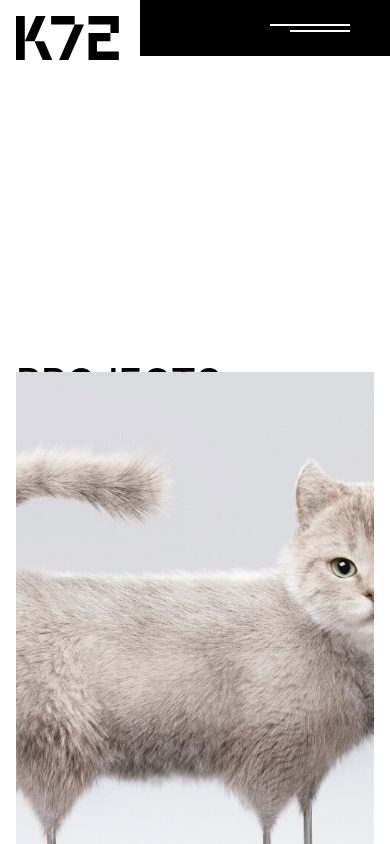
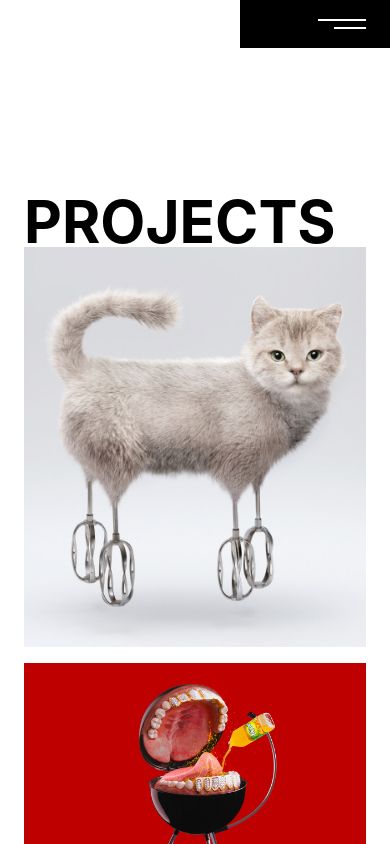
Before and after one commit to alihusnain-dev/k72-vite, a React (Vite) app: page /projects in a window 390 px wide. Shown: the top 844 px of the page. Built offline with nearby package versions, Linux system fonts and the light colour scheme.

Commit message:
Full mobile responsiveness for all pages and components

```diff
--- a/src/components /common/Navbar.jsx
+++ b/src/components /common/Navbar.jsx
@@ -1,23 +1,46 @@
-import React from 'react'
+import React, { useState } from 'react'
 import { Link } from 'react-router-dom'
+import { useGSAP } from '@gsap/react'
+import gsap from 'gsap'
 
 const Navbar = () => {
+    const [isOpen, setIsOpen] = useState(false)
+
+    useGSAP(() => {
+        if (isOpen) {
+            gsap.to(".mobile-menu", { height: "100vh", duration: 0.6, ease: "power4.inOut" })
+            gsap.to(".mobile-link", { opacity: 1, y: 0, stagger: 0.1, delay: 0.3 })
+        } else {
+            gsap.to(".mobile-link", { opacity: 0, y: 20, stagger: 0.05 })
+            gsap.to(".mobile-menu", { height: 0, duration: 0.6, ease: "power4.inOut" })
+        }
+    }, [isOpen])
+
     return (
-        <div className='fixed top-0 left-0 w-full z-10'>
-            <div className="flex items-start justify-between w-full h-full">
-                <Link to="/" className='p-4'>
-                    <svg xmlns="http://www.w3.org/2000/svg" width="103" height="44" viewBox="0 0 103 44">
-                        <path fill-rule="evenodd" d="M35.1441047,8.4486911 L58.6905011,8.4486911 L58.6905011,-1.3094819e-14 L35.1441047,-1.3094819e-14 L35.1441047,8.4486911 Z M20.0019577,0.000230366492 L8.83414254,25.3433089 L18.4876971,25.3433089 L29.5733875,0.000230366492 L20.0019577,0.000230366492 Z M72.5255345,0.000691099476 L72.5255345,8.44846073 L94.3991559,8.44846073 L94.3991559,16.8932356 L72.5275991,16.8932356 L72.5275991,19.5237906 L72.5255345,19.5237906 L72.5255345,43.9274346 L102.80937,43.9274346 L102.80937,35.4798953 L80.9357483,35.4798953 L80.9357483,25.3437696 L94.3996147,25.3428482 L94.3996147,16.8953089 L102.80937,16.8953089 L102.80937,0.000691099476 L72.5255345,0.000691099476 Z M-1.30398043e-14,43.9278953 L8.78642762,43.9278953 L8.78642762,0.0057591623 L-1.30398043e-14,0.0057591623 L-1.30398043e-14,43.9278953 Z M58.6849955,8.4486911 L43.1186904,43.9274346 L52.3166592,43.9274346 L67.9877996,8.4486911 L58.6849955,8.4486911 Z M18.4688864,25.3437696 L26.7045278,43.9278953 L36.2761871,43.9278953 L28.1676325,25.3375497 L18.4688864,25.3437696 Z"></path>
+        <div className='fixed top-0 left-0 w-full z-50'>
+            <div className="flex items-start justify-between w-full h-full relative z-50">
+                <Link to="/" className='p-4 mix-blend-difference'>
+                    <svg xmlns="http://www.w3.org/2000/svg" width="80" height="34" viewBox="0 0 103 44" className='md:w-[103px] md:h-[44px]'>
+                        <path fill="white" fillRule="evenodd" d="M35.1441047,8.4486911 L58.6905011,8.4486911 L58.6905011,-1.3094819e-14 L35.1441047,-1.3094819e-14 L35.1441047,8.4486911 Z M20.0019577,0.000230366492 L8.83414254,25.3433089 L18.4876971,25.3433089 L29.5733875,0.000230366492 L20.0019577,0.000230366492 Z M72.5255345,0.000691099476 L72.5255345,8.44846073 L94.3991559,8.44846073 L94.3991559,16.8932356 L72.5275991,16.8932356 L72.5275991,19.5237906 L72.5255345,19.5237906 L72.5255345,43.9274346 L102.80937,43.9274346 L102.80937,35.4798953 L80.9357483,35.4798953 L80.9357483,25.3437696 L94.3996147,25.3428482 L94.3996147,16.8953089 L102.80937,16.8953089 L102.80937,0.000691099476 L72.5255345,0.000691099476 Z M-1.30398043e-14,43.9278953 L8.78642762,43.9278953 L8.78642762,0.0057591623 L-1.30398043e-14,0.0057591623 L-1.30398043e-14,43.9278953 Z M58.6849955,8.4486911 L43.1186904,43.9274346 L52.3166592,43.9274346 L67.9877996,8.4486911 L58.6849955,8.4486911 Z M18.4688864,25.3437696 L26.7045278,43.9278953 L36.2761871,43.9278953 L28.1676325,25.3375497 L18.4688864,25.3437696 Z"></path>
                     </svg>
                 </Link>
-                <div className="flex max-w-[250px] w-full h-14 bg-black group relative">
+                <button
+                    onClick={() => setIsOpen(!isOpen)}
+                    className="flex max-w-[150px] md:max-w-[250px] w-full h-12 md:h-14 bg-black group relative cursor-pointer outline-none"
+                >
                     <div className="absolute top-0 left-0 w-full h-0 group-hover:h-full transition-all duration-300 ease-in-out bg-primary"></div>
-                    <div className="w-full h-full flex flex-col items-end justify-center gap-1 pr-10 z-1">
-                        <span className='h-[2px] w-20 bg-white group-hover:bg-black'></span>
-                        <span className='h-[2px] w-15 bg-white group-hover:bg-black'></span>
+                    <div className="w-full h-full flex flex-col items-end justify-center gap-1.5 pr-6 md:pr-10 z-10">
+                        <span className={`h-[2px] w-12 md:w-20 bg-white transition-all duration-300 ${isOpen ? 'rotate-45 translate-y-[8px] md:translate-y-[10px] bg-black' : 'group-hover:bg-black'}`}></span>
+                        <span className={`h-[2px] w-8 md:w-15 bg-white transition-all duration-300 ${isOpen ? '-rotate-45 -translate-y-[0px] bg-black' : 'group-hover:bg-black'}`}></span>
                     </div>
+                </button>
+            </div>
 
-                </div>
+            {/* Mobile Menu Overlay */}
+            <div className="mobile-menu fixed top-0 left-0 w-full h-0 bg-black overflow-hidden z-40 flex flex-col items-center justify-center gap-8">
+                <Link onClick={() => setIsOpen(false)} to="/" className="mobile-link text-white text-4xl md:text-6xl font-medium uppercase opacity-0 translate-y-5 hover:text-primary transition-colors">Home</Link>
+                <Link onClick={() => setIsOpen(false)} to="/agency" className="mobile-link text-white text-4xl md:text-6xl font-medium uppercase opacity-0 translate-y-5 hover:text-primary transition-colors">Agency</Link>
+                <Link onClick={() => setIsOpen(false)} to="/projects" className="mobile-link text-white text-4xl md:text-6xl font-medium uppercase opacity-0 translate-y-5 hover:text-primary transition-colors">Projects</Link>
             </div>
         </div>
     )
--- a/src/components /home/HomeBottom.jsx
+++ b/src/components /home/HomeBottom.jsx
@@ -3,9 +3,9 @@ import { Link } from 'react-router-dom'
 
 const HomeBottom = () => {
     return (
-        <div className='py-4 w-full flex justify-center items-center gap-5 text-[6vw] uppercase font-medium'>
-            <Link to="/projects" className='leading-none border-3 border-white rounded-full px-8 pb-2 hover:text-primary hover:border-primary'>Projects</Link>
-            <Link to="/agency" className='leading-none border-3 border-white rounded-full px-8 pb-2 hover:text-primary hover:border-primary'>Agency</Link>
+        <div className='py-8 md:py-4 w-full flex flex-col md:flex-row justify-center items-center gap-4 md:gap-5 text-[10vw] md:text-[6vw] uppercase font-medium'>
+            <Link to="/projects" className='leading-none border-2 md:border-3 border-white rounded-full px-12 md:px-8 py-3 md:py-0 md:pb-2 hover:text-primary hover:border-primary transition-colors'>Projects</Link>
+            <Link to="/agency" className='leading-none border-2 md:border-3 border-white rounded-full px-12 md:px-8 py-3 md:py-0 md:pb-2 hover:text-primary hover:border-primary transition-colors'>Agency</Link>
         </div>
     )
 }
--- a/src/components /home/HomeTop.jsx
+++ b/src/components /home/HomeTop.jsx
@@ -3,12 +3,17 @@ import Video from './Video'
 
 const HomeTop = () => {
     return (
-        <div className='font-[Lausanne-300] text-[9.5vw] leading-[7.5vw] text-center pt-5 uppercase'>
+        <div className='font-[Lausanne-300] text-[15vw] md:text-[9.5vw] leading-[12vw] md:leading-[7.5vw] text-center pt-10 md:pt-5 uppercase px-4'>
             <div className="">
                 The spark for
             </div>
-            <div className="flex items-start
-             justify-center">all <div className="h-[9.5vh] w-[10vw]  inline-block overflow-hidden rounded-full"><Video /> </div> things</div>
+            <div className="flex items-center justify-center flex-wrap gap-2">
+                all
+                <div className="h-[8vh] md:h-[9.5vh] w-[20vw] md:w-[10vw] inline-block overflow-hidden rounded-full self-center">
+                    <Video />
+                </div>
+                things
+            </div>
             <div className="">creative</div>
         </div>
     )
--- a/src/components /projects/ProjectCard.jsx
+++ b/src/components /projects/ProjectCard.jsx
@@ -10,12 +10,12 @@ const ProjectCard = (props) => {
 
     useGSAP(() => {
         gsap.from(boxRef.current, {
-            height: "350px",
+            height: window.innerWidth < 768 ? "200px" : "350px",
             ease: "none",
             scrollTrigger: {
                 trigger: boxRef.current,
-                start: "top 90%",
-                end: "top 40%",
+                start: "top 95%",
+                end: "top 50%",
                 scrub: 2,
             }
         })
@@ -24,7 +24,7 @@ const ProjectCard = (props) => {
     return (
         <div
             ref={boxRef}
-            className="box bg-amber-700 w-full h-[750px] overflow-hidden hover:rounded-[2vw] transition-all duration-300 ease-in-out cursor-pointer"
+            className="box bg-neutral-800 w-full h-[400px] md:h-[750px] overflow-hidden hover:rounded-3xl md:hover:rounded-[2vw] transition-all duration-300 ease-in-out cursor-pointer"
         >
             <img src={props.img} alt="" className='w-full h-full object-cover' />
         </div>
--- a/src/pages/Projects.jsx
+++ b/src/pages/Projects.jsx
@@ -13,10 +13,10 @@ const Projects = () => {
 
 
     return (
-        <div className='p-4'>
-            <div className="mt-[40vh] flex">
-
-                <h1 className='text-[10vw] font-medium uppercase'>Projects</h1> <p className='pt-[6%] pl-[1%] md:text-2xl'>{projectImages.length}</p>
+        <div className='p-6 md:p-10'>
+            <div className="mt-[20vh] md:mt-[40vh] flex flex-col md:flex-row items-baseline gap-2 md:gap-4">
+                <h1 className='text-[15vw] md:text-[10vw] font-bold uppercase leading-none'>Projects</h1>
+                <p className='text-xl md:text-3xl font-medium text-neutral-400'>({projectImages.length})</p>
             </div>
             <div className="grid grid-cols-1 md:grid-cols-2 gap-4 w-full min-h-screen -mt-10">
                 {projectImages.map((img, index) => (
```
Also changed, not shown: src/pages/Agency.jsx (+17 -15 lines).
